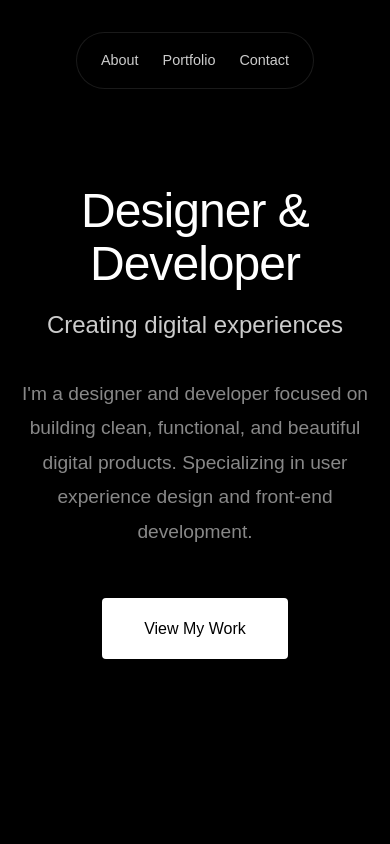
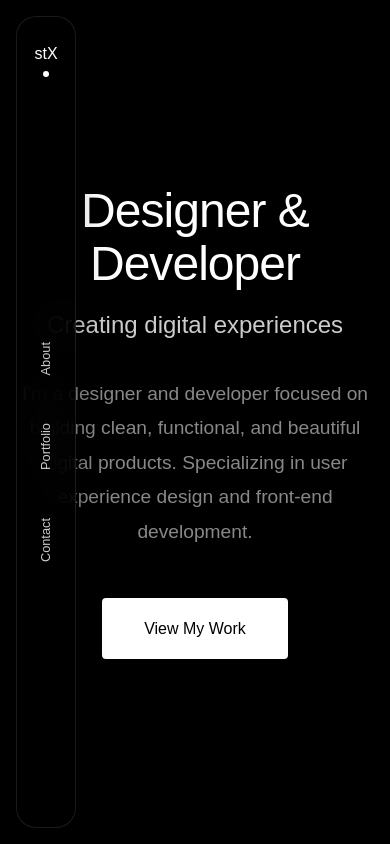
Before and after one commit to Sanju0845/Portfolio-2d, a plain HTML site: page index.html in a window 390 px wide. Shown: the top 844 px of the page. Drawn offline with Linux system fonts and the light colour scheme; a web font is replaced by a local one.

Commit message:
side header

```diff
--- a/index.html
+++ b/index.html
@@ -33,67 +33,150 @@
             overflow-x: hidden;
         }
 
-        /* Floating Curved Navigation */
+        /* Full Height Vertical Navigation */
         .nav-container {
             position: fixed;
             top: 2rem;
-            left: 50%;
-            transform: translateX(-50%);
+            left: 2rem;
+            bottom: 2rem;
             z-index: 1000;
             transition: all 0.4s cubic-bezier(0.4, 0, 0.2, 1);
+            width: 80px;
         }
 
         .nav-container.collapsed {
             top: 1rem;
-            transform: translateX(-50%) scale(0.9);
+            left: 1rem;
+            bottom: 1rem;
+            width: 60px;
         }
 
         .nav-bar {
-            background: var(--nav-bg);
+            background: rgba(0, 0, 0, 0.8);
             backdrop-filter: blur(20px);
             border: 1px solid var(--border);
-            border-radius: 50px;
-            padding: 0.75rem 2rem;
+            border-radius: 25px;
+            height: 100%;
+            padding: 2rem 1rem;
             display: flex;
+            flex-direction: column;
+            align-items: center;
+            justify-content: space-between;
+            box-shadow: 0 8px 32px rgba(0, 0, 0, 0.3);
+            transition: all 0.4s cubic-bezier(0.4, 0, 0.2, 1);
+        }
+
+        .nav-container.collapsed .nav-bar {
+            padding: 1.5rem 0.75rem;
+            border-radius: 20px;
+        }
+
+        .nav-logo {
+            font-family: 'Google Sans', sans-serif;
+            font-size: 1.2rem;
+            font-weight: 500;
+            color: var(--text);
+            text-decoration: none;
+            display: flex;
+            flex-direction: column;
+            align-items: center;
+            gap: 0.25rem;
+            margin-bottom: 2rem;
+        }
+
+        .nav-container.collapsed .nav-logo {
+            font-size: 1rem;
+            margin-bottom: 1.5rem;
+        }
+
+        .nav-logo-dot {
+            width: 6px;
+            height: 6px;
+            background: var(--text);
+            border-radius: 50%;
+            display: inline-block;
+        }
+
+        .nav-container.collapsed .nav-logo-dot {
+            width: 4px;
+            height: 4px;
+        }
+
+        .nav-menu {
+            display: flex;
+            flex-direction: column;
             gap: 2rem;
             align-items: center;
-            box-shadow: 0 8px 32px rgba(0, 0, 0, 0.3);
-            transition: all 0.3s ease;
+            flex: 1;
+            justify-content: center;
         }
 
-        .nav-bar:hover {
-            transform: translateY(-2px);
-            box-shadow: 0 12px 40px rgba(0, 0, 0, 0.4);
+        .nav-container.collapsed .nav-menu {
+            gap: 1.5rem;
         }
 
         .nav-item {
             color: var(--text-light);
             text-decoration: none;
             font-weight: 400;
-            font-size: 0.95rem;
+            font-size: 0.9rem;
             transition: all 0.3s ease;
             position: relative;
-            padding: 0.5rem 0;
+            padding: 1rem 0.5rem;
+            writing-mode: vertical-rl;
+            text-orientation: mixed;
+            transform: rotate(180deg);
+            border-radius: 8px;
+            min-width: 40px;
+            display: flex;
+            align-items: center;
+            justify-content: center;
+        }
+
+        .nav-container.collapsed .nav-item {
+            font-size: 0.8rem;
+            padding: 0.75rem 0.25rem;
+            min-width: 30px;
         }
 
         .nav-item:hover {
             color: var(--text);
+            background: rgba(255, 255, 255, 0.1);
+        }
+
+        .nav-item.active {
+            color: var(--text);
+            background: rgba(255, 255, 255, 0.15);
         }
 
         .nav-item::after {
             content: '';
             position: absolute;
-            bottom: 0;
             left: 50%;
-            width: 0;
-            height: 2px;
+            bottom: -4px;
+            width: 2px;
+            height: 0;
             background: var(--text);
             transition: all 0.3s ease;
             transform: translateX(-50%);
         }
 
-        .nav-item:hover::after {
-            width: 100%;
+        .nav-item:hover::after,
+        .nav-item.active::after {
+            height: 8px;
+        }
+
+        .nav-indicator {
+            position: absolute;
+            left: 0;
+            width: 3px;
+            background: var(--text);
+            transition: all 0.4s ease;
+            border-radius: 0 2px 2px 0;
+        }
+
+        .nav-container.collapsed .nav-indicator {
+            width: 2px;
         }
 
         /* Hero Section */
@@ -400,13 +483,59 @@
 
                 /* Responsive */
         @media (max-width: 768px) {
+            .nav-container {
+                top: 1rem;
+                left: 1rem;
+                bottom: 1rem;
+                width: 60px;
+            }
+
+            .nav-container.collapsed {
+                top: 0.5rem;
+                left: 0.5rem;
+                bottom: 0.5rem;
+                width: 50px;
+            }
+
             .nav-bar {
-                padding: 0.5rem 1.5rem;
+                padding: 1.5rem 0.75rem;
+                border-radius: 20px;
+            }
+
+            .nav-container.collapsed .nav-bar {
+                padding: 1rem 0.5rem;
+                border-radius: 15px;
+            }
+
+            .nav-logo {
+                font-size: 1rem;
+                margin-bottom: 1.5rem;
+            }
+
+            .nav-container.collapsed .nav-logo {
+                font-size: 0.9rem;
+                margin-bottom: 1rem;
+            }
+
+            .nav-menu {
                 gap: 1.5rem;
             }
 
+            .nav-container.collapsed .nav-menu {
+                gap: 1.25rem;
+            }
+
             .nav-item {
-                font-size: 0.9rem;
+                font-size: 0.8rem;
+                padding: 0.75rem 0.25rem;
+                min-width: 30px;
+            }
+
+            .nav-container.collapsed .nav-item {
+                font-size: 0.75rem;
+                padding: 0.5rem 0.25rem;
+                min-width: 25px;
+            }
         }
 
             .hero {
@@ -445,12 +574,18 @@
     <div class="floating-element"></div>
     <div class="floating-element"></div>
 
-    <!-- Floating Curved Navigation -->
+    <!-- Full Height Vertical Navigation -->
     <div class="nav-container" id="nav-container">
         <nav class="nav-bar">
-            <a href="#about" class="nav-item">About</a>
-            <a href="#portfolio" class="nav-item">Portfolio</a>
-            <a href="#contact" class="nav-item">Contact</a>
+            <a href="#" class="nav-logo">
+                stX<span class="nav-logo-dot"></span>
+            </a>
+            <div class="nav-menu">
+                <a href="#about" class="nav-item" data-section="about">About</a>
+                <a href="#portfolio" class="nav-item" data-section="portfolio">Portfolio</a>
+                <a href="#contact" class="nav-item" data-section="contact">Contact</a>
+            </div>
+            <div class="nav-indicator" id="nav-indicator"></div>
         </nav>
     </div>
 
@@ -561,21 +696,64 @@
     </footer>
 
     <script>
-        // Navigation collapse on scroll
+        // Navigation collapse and section tracking
         const navContainer = document.getElementById('nav-container');
+        const navIndicator = document.getElementById('nav-indicator');
+        const navItems = document.querySelectorAll('.nav-item');
         let lastScrollY = window.scrollY;
 
-        window.addEventListener('scroll', () => {
+        function updateNavigation() {
             const currentScrollY = window.scrollY;
 
-            if (currentScrollY > 100) {
+            // Collapse navigation when scrolling
+            if (currentScrollY > 50) {
                 navContainer.classList.add('collapsed');
             } else {
                 navContainer.classList.remove('collapsed');
             }
 
+            // Track current section
+            const sections = document.querySelectorAll('section[id]');
+            let currentSection = '';
+
+            sections.forEach(section => {
+                const sectionTop = section.offsetTop - 100;
+                const sectionHeight = section.offsetHeight;
+                const sectionId = section.getAttribute('id');
+
+                if (currentScrollY >= sectionTop && currentScrollY < sectionTop + sectionHeight) {
+                    currentSection = sectionId;
+                }
+            });
+
+            // Update active nav item and indicator
+            navItems.forEach(item => {
+                item.classList.remove('active');
+                if (item.getAttribute('data-section') === currentSection) {
+                    item.classList.add('active');
+
+                    // Update indicator position
+                    const itemRect = item.getBoundingClientRect();
+                    const navRect = navContainer.getBoundingClientRect();
+                    const indicatorHeight = 40;
+                    const indicatorTop = itemRect.top - navRect.top + (itemRect.height / 2) - (indicatorHeight / 2);
+
+                    navIndicator.style.top = `${indicatorTop}px`;
+                    navIndicator.style.height = `${indicatorHeight}px`;
+                    navIndicator.style.opacity = '1';
+                }
+            });
+
+            // Hide indicator if no section is active
+            if (!currentSection) {
+                navIndicator.style.opacity = '0';
+            }
+
             lastScrollY = currentScrollY;
-        });
+        }
+
+        window.addEventListener('scroll', updateNavigation);
+        window.addEventListener('load', updateNavigation);
 
         // Smooth scrolling for navigation links
         document.querySelectorAll('a[href^="#"]').forEach(anchor => {
```
Lines whose indentation alone changed are shown as unchanged.
